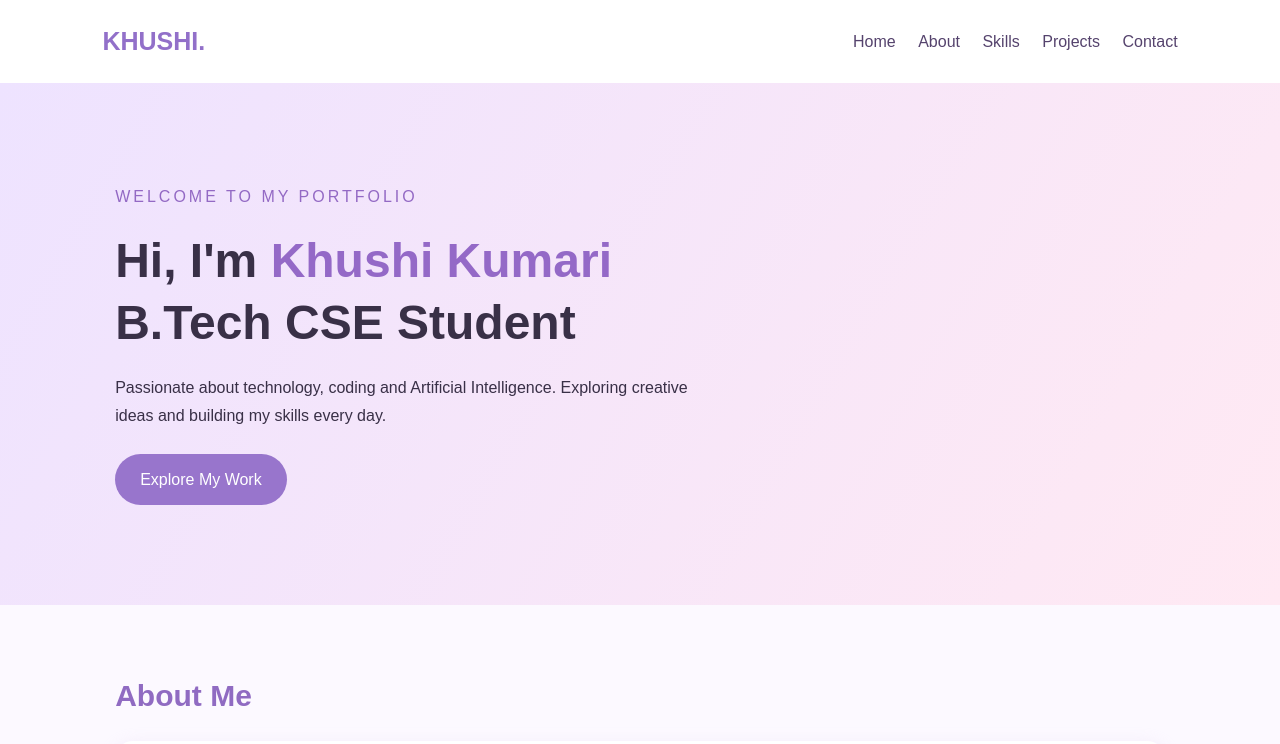
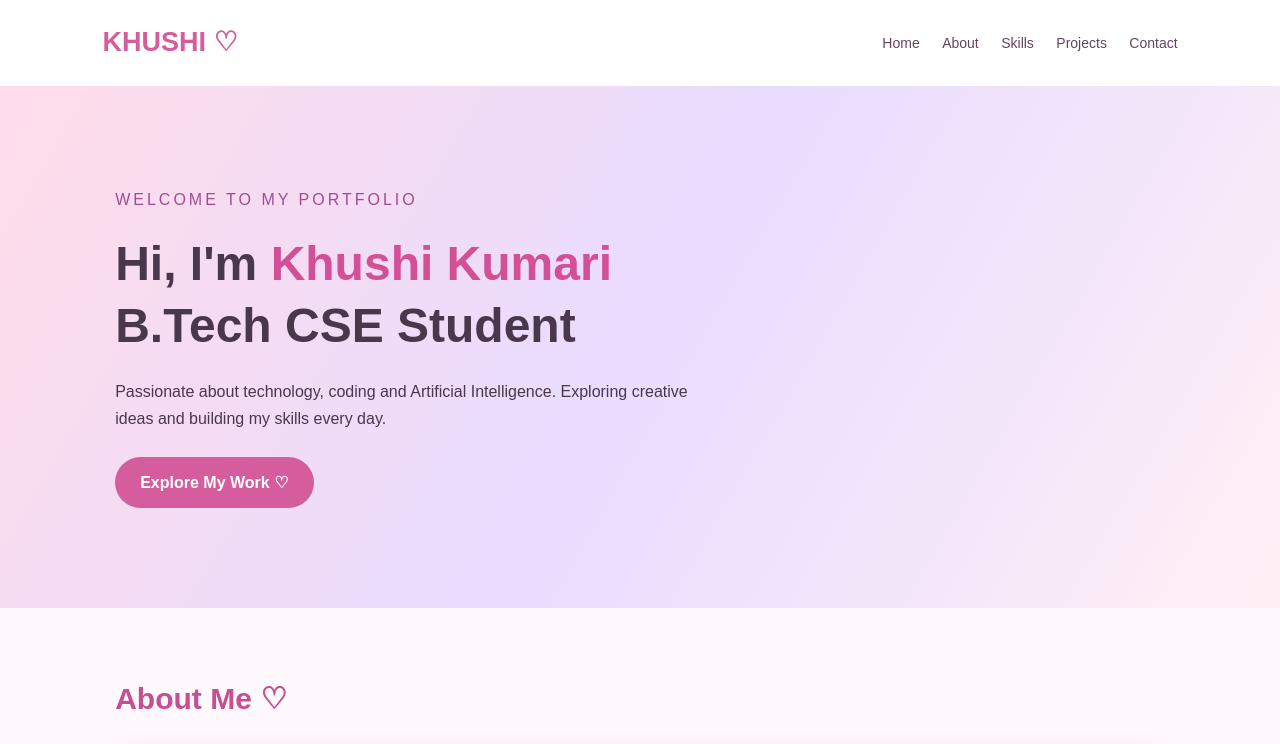
Before and after one commit to khushikri2388-collab/my-portfolio, a plain HTML site: page index.html in a window 1280 px wide. Shown: the top 744 px of the page. Drawn offline with Linux system fonts and the light colour scheme.

Commit message:
Update index.html

```diff
--- a/index.html
+++ b/index.html
@@ -7,23 +7,23 @@
 <style>
 *{margin:0;padding:0;box-sizing:border-box}
 html{scroll-behavior:smooth}
-body{font-family:Arial,sans-serif;background:#fcf9ff;color:#393047;line-height:1.7}
-header{padding:20px 8%;display:flex;justify-content:space-between;align-items:center;background:#fff}
-.logo{font-size:25px;font-weight:bold;color:#9270c9}
-nav a{color:#55436d;text-decoration:none;margin-left:18px}
-.hero{padding:100px 9%;background:linear-gradient(120deg,#eee3ff,#ffe9f3)}
+body{font-family:Arial,sans-serif;background:#fff8fc;color:#49374c;line-height:1.7}
+header{padding:20px 8%;display:flex;justify-content:space-between;align-items:center;background:#ffffff}
+.logo{font-size:27px;font-weight:bold;color:#d65d9d}
+nav a{color:#65445f;text-decoration:none;margin-left:18px;font-size:14px}
+.hero{padding:100px 9%;background:linear-gradient(120deg,#ffdce9,#e9dcff,#fff0f5)}
 .hero h1{font-size:48px;line-height:1.3;margin:20px 0}
-.hero h1 span{color:#9469c7}
+.hero h1 span{color:#d34f96}
 .hero p{max-width:600px;margin-bottom:25px}
-.tag{color:#9369c4;letter-spacing:3px}
-.btn{display:inline-block;background:#9875cc;color:white;padding:12px 25px;border-radius:30px;text-decoration:none}
+.tag{color:#a34b91;letter-spacing:3px}
+.btn{display:inline-block;background:#d65d9d;color:white;padding:12px 25px;border-radius:30px;text-decoration:none;font-weight:bold}
 section{padding:65px 9%}
-h2{font-size:30px;margin-bottom:20px;color:#906bc2}
-.card{background:white;padding:25px;border-radius:18px;margin-top:15px;box-shadow:0 5px 20px #d9c9e955}
+h2{font-size:30px;margin-bottom:20px;color:#c44f91}
+.card{background:white;padding:25px;border-radius:20px;margin-top:15px;box-shadow:0 6px 22px #e9b8d455;border:1px solid #f8dfec}
 .skills{display:flex;flex-wrap:wrap;gap:12px}
-.skills span{background:#f0e7ff;color:#74559c;padding:12px 20px;border-radius:25px}
-.project h3{color:#906bc2;margin-bottom:8px}
-footer{text-align:center;padding:25px;background:#eee3ff;color:#55436d}
+.skills span{background:#ffe3f0;color:#a0447d;padding:12px 20px;border-radius:25px}
+.project h3{color:#c44f91;margin-bottom:8px}
+footer{text-align:center;padding:25px;background:#f8ddec;color:#704c68}
 @media(max-width:600px){
 header{flex-direction:column;gap:12px}
 nav a{margin:5px;font-size:12px}
@@ -33,7 +33,7 @@ nav a{margin:5px;font-size:12px}
 </head>
 <body>
 <header>
-<div class="logo">KHUSHI.</div>
+<div class="logo">KHUSHI ♡</div>
 <nav>
 <a href="#home">Home</a>
 <a href="#about">About</a>
@@ -47,11 +47,11 @@ nav a{margin:5px;font-size:12px}
 <div class="tag">WELCOME TO MY PORTFOLIO</div>
 <h1>Hi, I'm <span>Khushi Kumari</span><br>B.Tech CSE Student</h1>
 <p>Passionate about technology, coding and Artificial Intelligence. Exploring creative ideas and building my skills every day.</p>
-<a href="#projects" class="btn">Explore My Work</a>
+<a href="#projects" class="btn">Explore My Work ♡</a>
 </div>
 
 <section id="about">
-<h2>About Me</h2>
+<h2>About Me ♡</h2>
 <div class="card">
 <p>Hello! I'm Khushi Kumari, a B.Tech Computer Science Engineering student specializing in Artificial Intelligence and Machine Learning (AI/ML).</p>
 <p>I enjoy learning new technologies, solving problems and creating digital projects.</p>
@@ -79,7 +79,7 @@ nav a{margin:5px;font-size:12px}
 </section>
 
 <section id="contact">
-<h2>Contact Me</h2>
+<h2>Contact Me ♡</h2>
 <div class="card">
 <p>Thank you for visiting my portfolio!</p>
 <p>Email: Add your email address here</p>
@@ -87,7 +87,7 @@ nav a{margin:5px;font-size:12px}
 </section>
 
 <footer>
-<p>© 2026 Khushi Kumari | My Portfolio</p>
+<p>© 2026 Khushi Kumari | Made with Love ♡</p>
 </footer>
 </body>
 </html>
```
